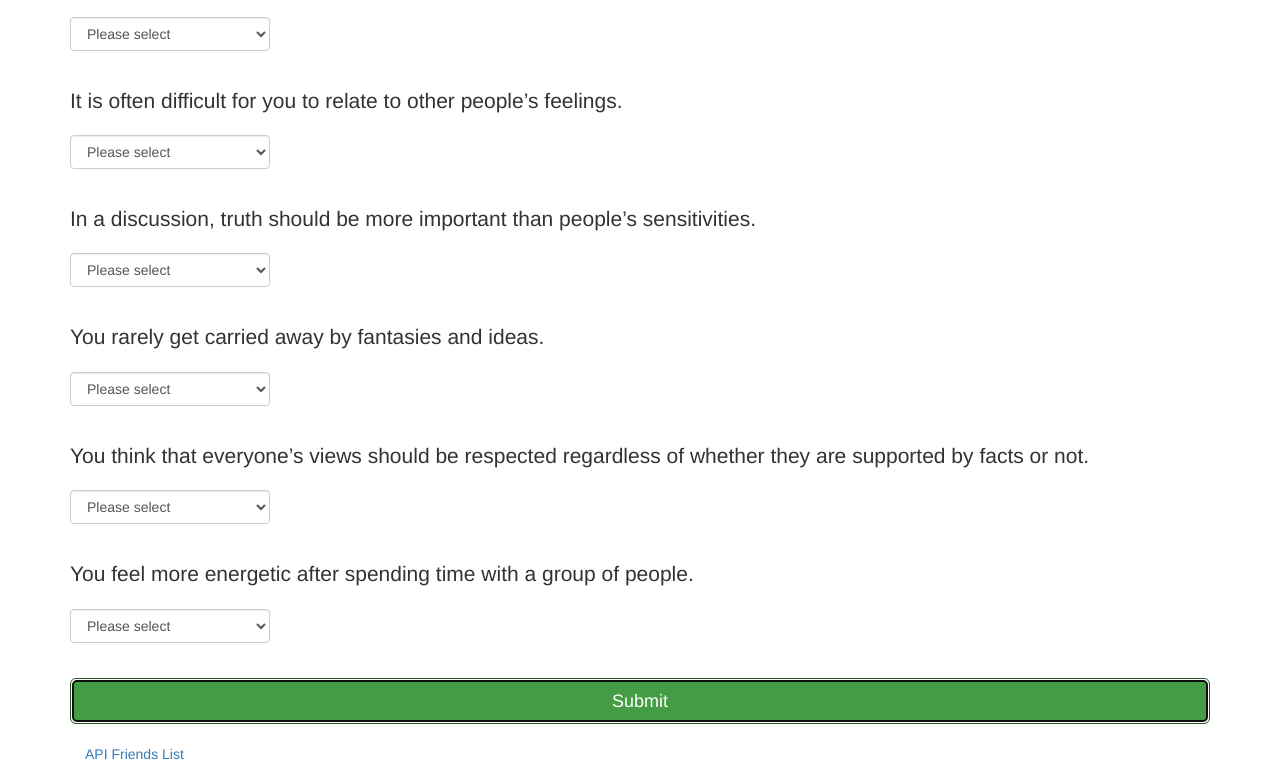
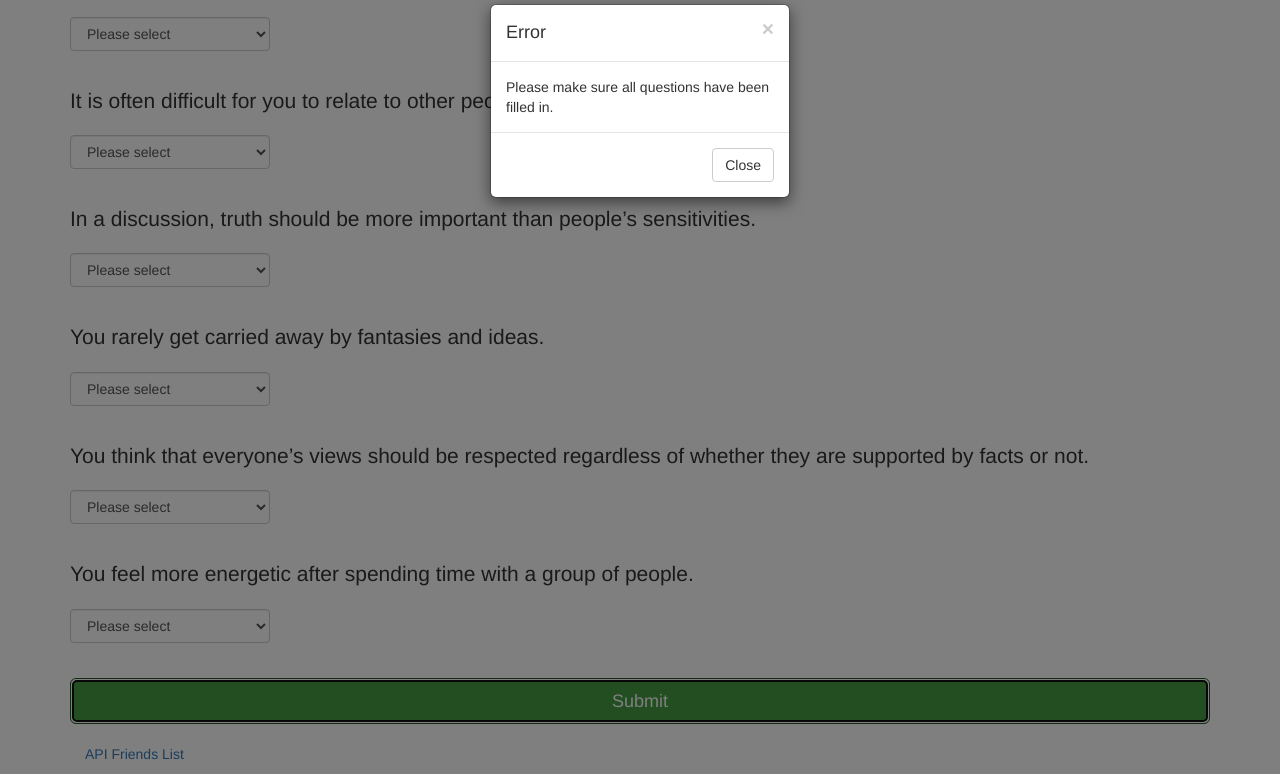
Before and after one commit to Morecai/friend-finder, a website: page app/public/survey.html in a window 1280 px wide. Both pictures are taken after typing "Sample", "Sample" into the empty fields and a click on the button "Submit". Shown: the part 824-1598 px from the top of the page. Drawn offline with nearby package versions, Linux system fonts and the light colour scheme; a small style sheet from the web is missing.

Commit message:
fixed updating of user input to array and modal display

```diff
--- a/app/public/survey.html
+++ b/app/public/survey.html
@@ -144,7 +144,7 @@
                 </select>
             </div>
             <br />
-            <button type="button" id="submit" class="btn btn-success btn-lg btn-block" data-toggle="modal" data-target="#modal"><i class="fa fa-check-square" aria-hidden="true"></i> Submit</button>
+            <button type="button" id="submit" class="btn btn-success btn-lg btn-block" data-toggle="modal" data-target="#modal">Submit</button>
         </form>
         <br />
         <footer class="footer">
@@ -153,84 +153,92 @@
             </div>
         </footer>
     </div>
-    <!--<div class="modal fade" id="modal" role="dialog">
+    <div class="modal fade" id="modal" role="dialog">
         <div class="modal-dialog modal-sm">
             <div class="modal-content">
                 <div class="modal-header">
                     <button type="button" class="close" data-dismiss="modal">&times;</button>
-                    <h4 class="modal-title">Oops, something went wrong!</h4>
+                    <h4 class="modal-title"></h4>
                 </div>
-                <div class="modal-body">Please make sure you have filled in all fields</div>
+                <div class="modal-body"></div>
                 <div class="modal-footer">
                     <button type="button" class="btn btn-default" data-dismiss="modal">Close</button>
                 </div>
             </div>
         </div>
-    </div>-->
+    </div>
     <script type="text/javascript">
-        $(document).ready(function() {
-            $("#submit").on("click", function() {
-                //form validation
-                function validateForm() {
-                    var isValid = true;
-                    $('.validate').each(function() {
-                        if ($(this).val() === '') {
-                            isValid = false;
-                            alert('Please enter all information');
-                        }
-                    });
-                    $('.form-control').each(function() {
-                        if ($(this).val() === "") {
-                            isValid = false;
-                        }
-                    });
-                    return isValid;
+        var nameVal, imageVal, q1Val, q2Val, q3Val, q4Val, q5Val, q6Val, q7Val, q8Val, q9Val, q10Val, newPerson;
+        $('#submit').on('click', function(event) {
+            event.preventDefault();
+            // set global variable values for multiple uses in this and other functions
+            nameVal = $('#name').val();
+            imageVal = $('#image').val();
+            q1Val = parseInt($('#q1').val());
+            q2Val = parseInt($('#q2').val());
+            q3Val = parseInt($('#q3').val());
+            q4Val = parseInt($('#q4').val());
+            q5Val = parseInt($('#q5').val());
+            q6Val = parseInt($('#q6').val());
+            q7Val = parseInt($('#q7').val());
+            q8Val = parseInt($('#q8').val());
+            q9Val = parseInt($('#q9').val());
+            q10Val = parseInt($('#q10').val());
+            newPerson = {
+                name: nameVal,
+                image: imageVal,
+                responses: [q1Val, q2Val, q3Val, q4Val, q5Val, q6Val, q7Val, q8Val, q9Val, q10Val],
+                total: q1Val + q2Val + q3Val + q4Val + q5Val + q6Val + q7Val + q8Val + q9Val + q10Val
+            };
+            // declare and set local variables
+            var modalTitle = $('.modal-title');
+            var modalBody = $('.modal-body');
+            var modal = $('#modal');
+            var apiFriendsRoute = '/api/friends';
+            if (formIsValid()) {
+                $.get(apiFriendsRoute, function(data) {
+                    var match = makeMatch(data);
+                    if (match.name !== undefined) {
+                        modalTitle.text('You have a match!');
+                        modalBody.html('<p class="strong">You\'re most compatible with:</p><p>' + match.name + '</p><img src="' + match.image + '" height="45">');
+                    } else {
+                        modalTitle.text('Too few friends');
+                        modalBody.text('Sorry, there are too few friends to match you with.');
+                    }
+                }).then(function() {
+                    modal.show();
+                    $('.form')[0].reset();
+                    $.post(apiFriendsRoute, newPerson);
+                });
+            } else {
+                modalTitle.text('Error');
+                modalBody.text('Please make sure all questions have been filled in.');
+                modal.show();
+            }
+        });
+
+        function formIsValid() {
+            return (nameVal !== '' && imageVal !== '' && !isNaN(q1Val) && !isNaN(q2Val) && !isNaN(q3Val) && !isNaN(q4Val) &&
+                !isNaN(q5Val) && !isNaN(q6Val) && !isNaN(q7Val) && !isNaN(q8Val) && !isNaN(q9Val) && !isNaN(q10Val));
+        }
+
+        function makeMatch(data) {
+            var difference = 50;
+            var minName;
+            var minImage;
+            data.forEach(function(person) {
+                var localDiff = Math.abs(newPerson.total - person.total);
+                if (localDiff < difference) {
+                    difference = localDiff;
+                    minName = person.name;
+                    minImage = person.image;
                 }
-
-                if (validateForm() == true) {
-
-                    var newFriend = {
-                        name: $('#name').val().trim(),
-                        profilePic: $('#photo').val().trim(),
-                        scores: [
-                            $('#q1').val(),
-                            $('#q2').val(),
-                            $('#q3').val(),
-                            $('#q4').val(),
-                            $('#q5').val(),
-                            $('#q6').val(),
-                            $('#q7').val(),
-                            $('#q8').val(),
-                            $('#q9').val(),
-                            $('#q10').val(),
-                        ]
-                    };
-                    var currentURL = window.location.origin;
-                    $.post(currentURL + "/api/friends", newFriend, function(data) {
-
-                        $("#matchName").text(data.name);
-                        $("#matchPic").attr("src", data.profilePic);
-                    });
-
-                    $('.modal').modal();
-                    $('#name').val("");
-                    $('#photo').val("");
-                    $('#q1').val("");
-                    $('#q2').val("");
-                    $('#q3').val("");
-                    $('#q4').val("");
-                    $('#q5').val("");
-                    $('#q6').val("");
-                    $('#q7').val("");
-                    $('#q8').val("");
-                    $('#q9').val("");
-                    $('#q10').val("");
-                } else {
-                    alert("Please fill out ALL fields before submitting survey!")
-                }
-
             });
-        });
+            return {
+                name: minName,
+                image: minImage
+            };
+        }
     </script>
 </body>
 
--- a/app/routing/apiRoutes.js
+++ b/app/routing/apiRoutes.js
@@ -2,7 +2,7 @@ var friends = require('../data/friends.js');
 
 module.exports = function(app) {
     app.get('/api/friends', function(req, res) {
-        res.json(friends);
+        // res.json(friends);
         res.send(friends);
     });
 
```
